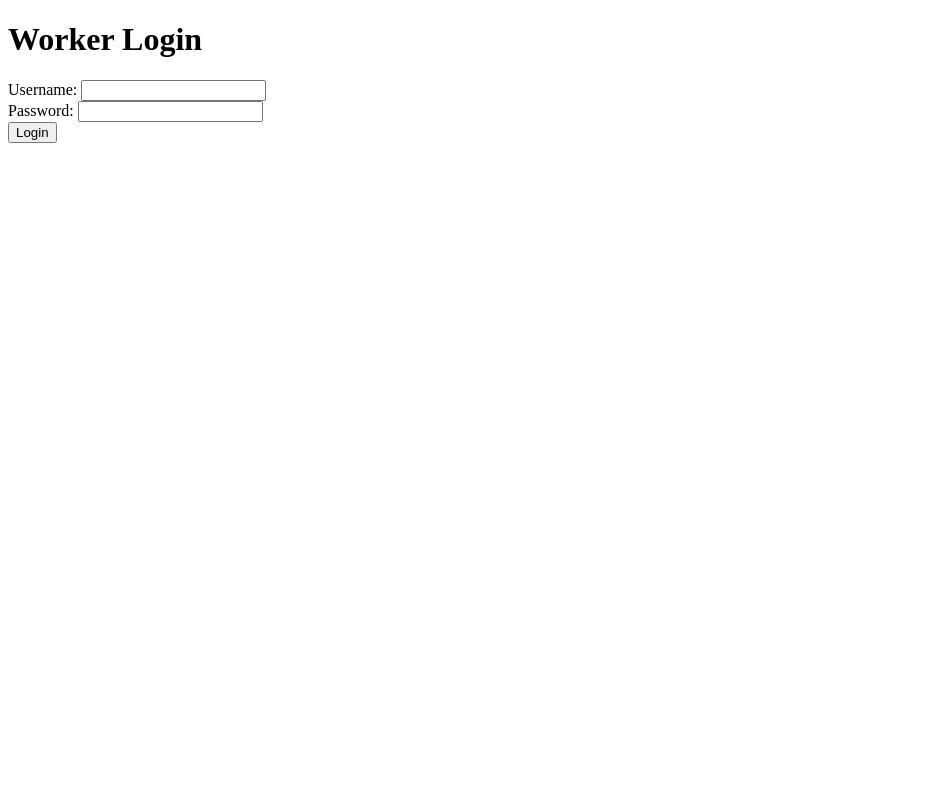
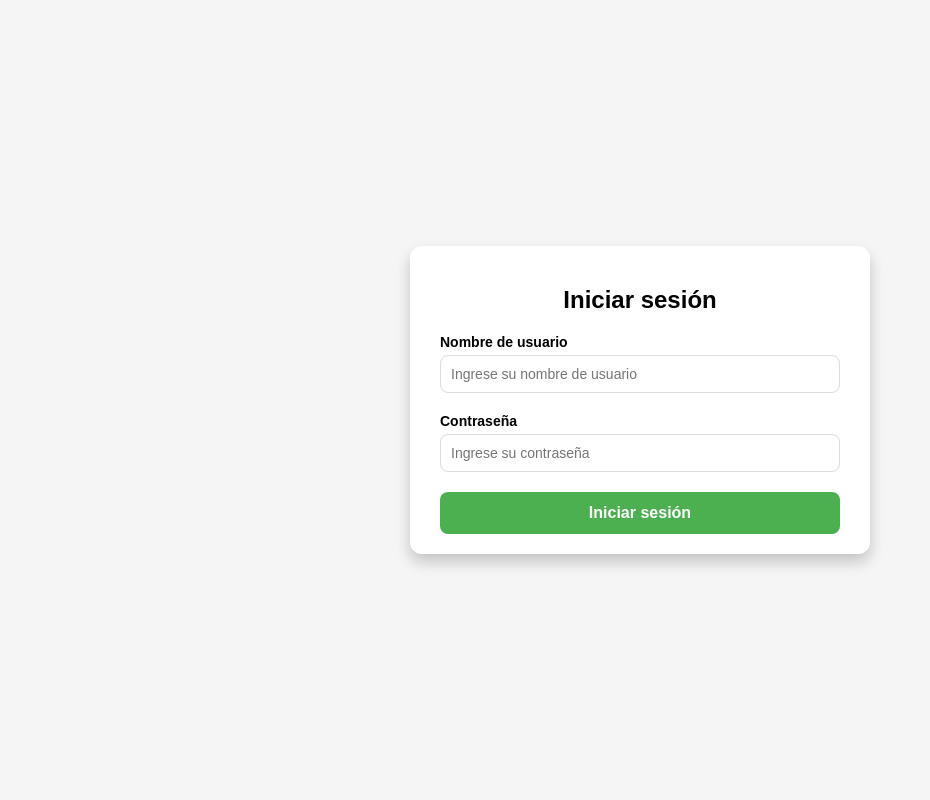
Before and after one commit to Begemot100/gorgisagrada, a Flask app: page /worker_login in a window 1280 px wide. Shown: the whole page, without its empty margins (0-930 px from the left). Run offline with Flask 3, Linux system fonts and the light colour scheme.

Commit message:
админ логин

```diff
--- a/templates/worker_login.html
+++ b/templates/worker_login.html
@@ -4,17 +4,81 @@
     <meta charset="UTF-8">
     <meta name="viewport" content="width=device-width, initial-scale=1.0">
     <title>Worker Login</title>
+    <style>
+        body {
+            font-family: 'Arial', sans-serif;
+            background-color: #f5f5f5;
+            display: flex;
+            justify-content: center;
+            align-items: center;
+            height: 100vh;
+            margin: 0;
+        }
+
+        .login-modal {
+            background-color: #ffffff;
+            border-radius: 12px;
+            padding: 20px 30px;
+            width: 400px;
+            box-shadow: 0px 8px 15px rgba(0, 0, 0, 0.2);
+            text-align: center;
+        }
+
+        .login-modal h2 {
+            font-size: 24px;
+            font-weight: bold;
+            margin-bottom: 20px;
+            color: #000;
+        }
+
+        .login-modal label {
+            display: block;
+            font-size: 14px;
+            font-weight: bold;
+            margin-bottom: 5px;
+            text-align: left;
+        }
+
+        .login-modal input {
+            width: 100%;
+            padding: 10px;
+            margin-bottom: 20px;
+            border: 1px solid #ddd;
+            border-radius: 8px;
+            font-size: 14px;
+            box-sizing: border-box;
+        }
+
+        .login-btn {
+            width: 100%;
+            padding: 12px;
+            background-color: #4CAF50;
+            border: none;
+            border-radius: 8px;
+            color: #ffffff;
+            font-size: 16px;
+            font-weight: bold;
+            cursor: pointer;
+            transition: background-color 0.3s ease;
+        }
+
+        .login-btn:hover {
+            background-color: #45a049;
+        }
+    </style>
 </head>
 <body>
-    <h1>Worker Login</h1>
-    <form action="/worker_login" method="POST">
-        <label for="username">Username:</label>
-        <input type="text" name="username" required>
-        <br>
-        <label for="password">Password:</label>
-        <input type="password" name="password" required>
-        <br>
-        <button type="submit">Login</button>
-    </form>
+    <div class="login-modal">
+        <h2>Iniciar sesión</h2>
+        <form id="worker-login-form" action="/worker_login" method="POST">
+            <label for="username">Nombre de usuario</label>
+            <input type="text" id="username" name="username" placeholder="Ingrese su nombre de usuario" required>
+
+            <label for="password">Contraseña</label>
+            <input type="password" id="password" name="password" placeholder="Ingrese su contraseña" required>
+
+            <button type="submit" class="login-btn">Iniciar sesión</button>
+        </form>
+    </div>
 </body>
 </html>
```
Also changed, not shown: templates/admin_login.html (+74 -10 lines), instance/employees.db.
